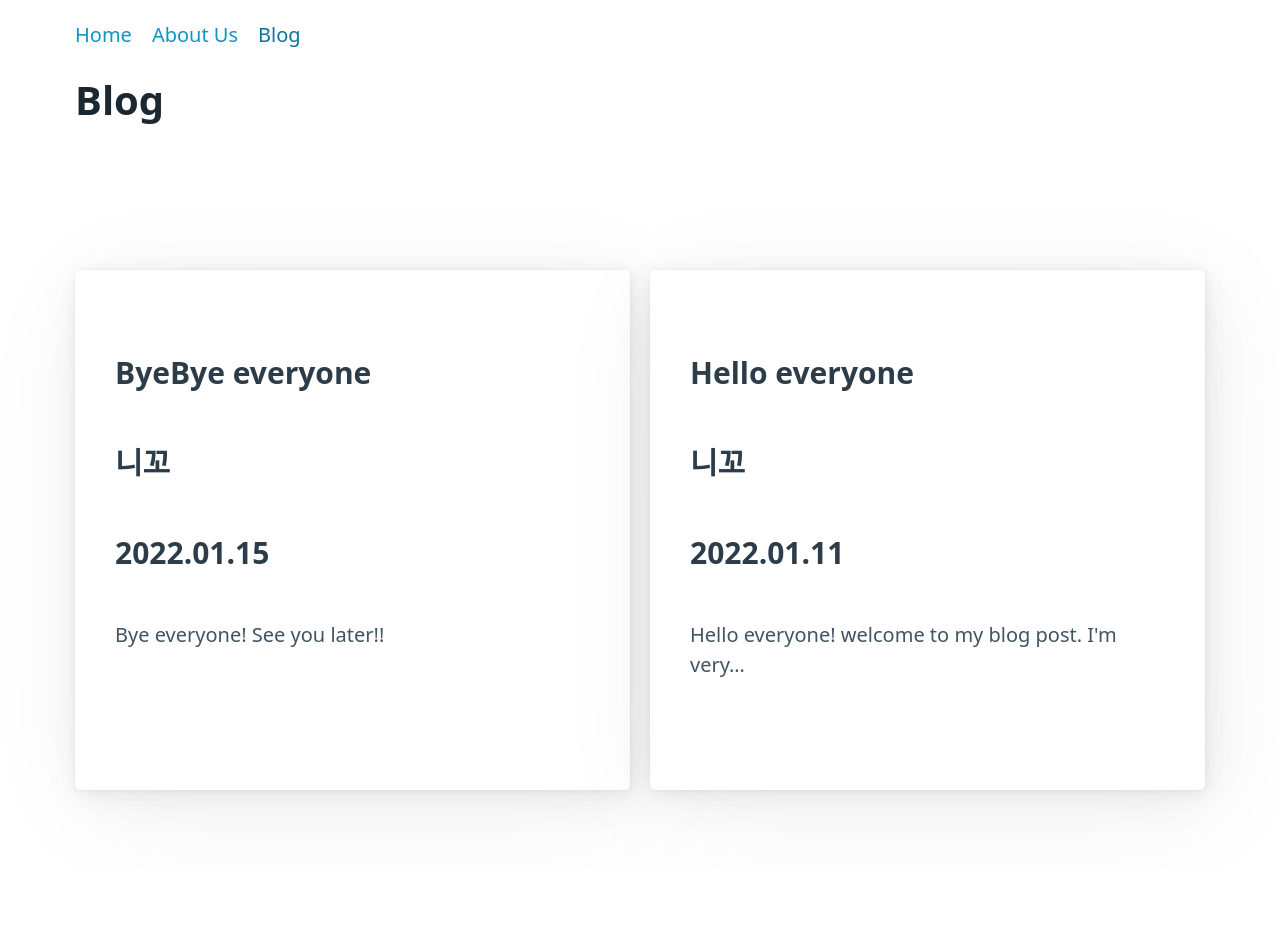
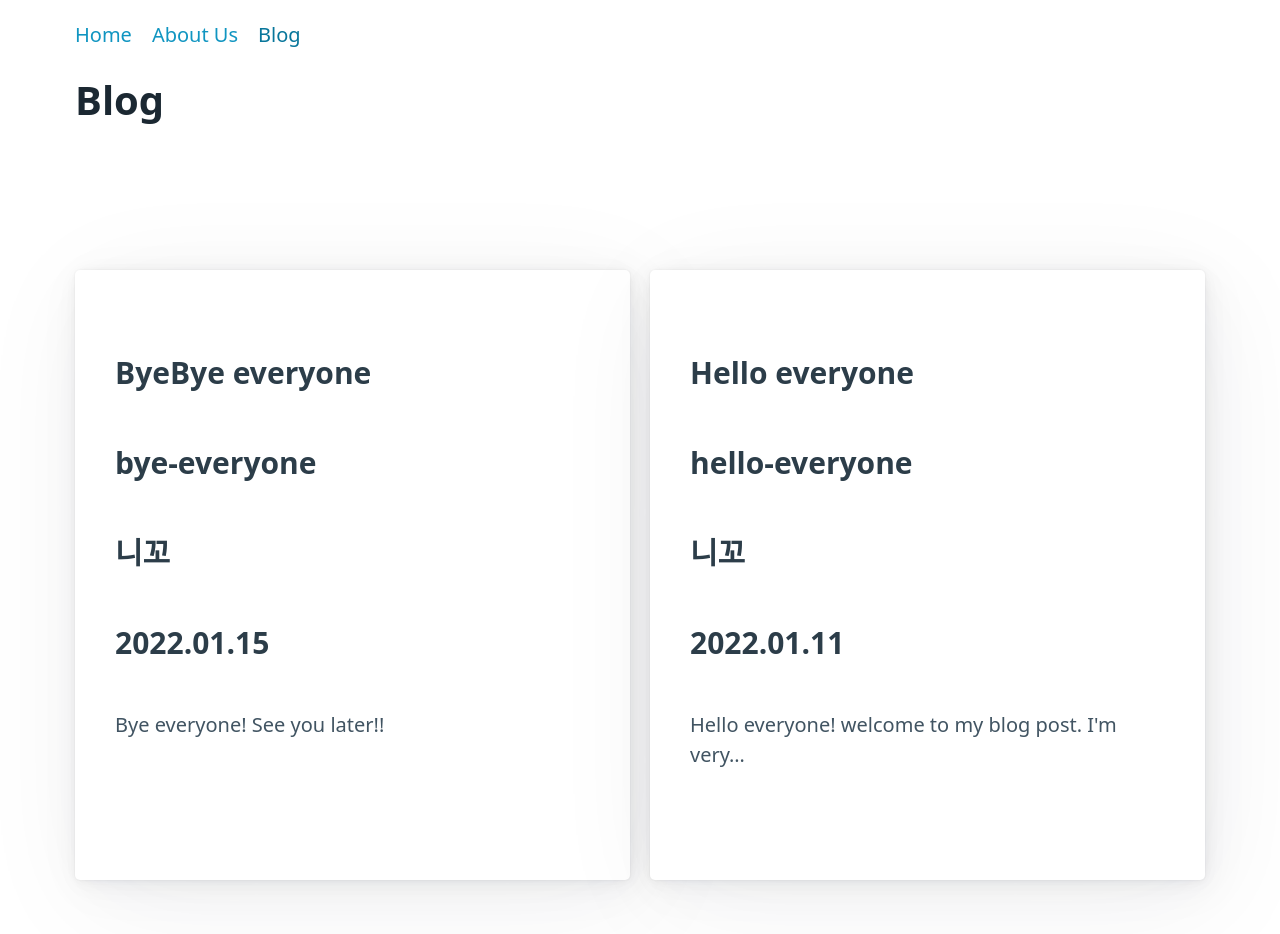
Before and after one commit to shonseonghyun/gatsbyDemo, a Gatsby site: page /blog in a window 1280 px wide. Before the commit the page ends 870 px from the top, so only its background shows below. Built offline with nearby package versions, Linux system fonts and the light colour scheme; Gatsby itself is replaced by a stand-in of ours.

Commit message:
배포 테스트

```diff
--- a/src/pages/blog/index.tsx
+++ b/src/pages/blog/index.tsx
@@ -12,6 +12,7 @@ const Blog = ({data}:PageProps<Queries.BlogPostsQuery>) => {
                 <article key={index}>
                     <Link to={`/blog/${file.frontmatter?.slug}`}>
                         <h3>{file.frontmatter?.title}</h3>
+                        <h3>{file.frontmatter?.slug}</h3>
                     </Link>
                     <h3>{file.frontmatter?.author}</h3>
                     <h3>{file.frontmatter?.date}</h3>
```
